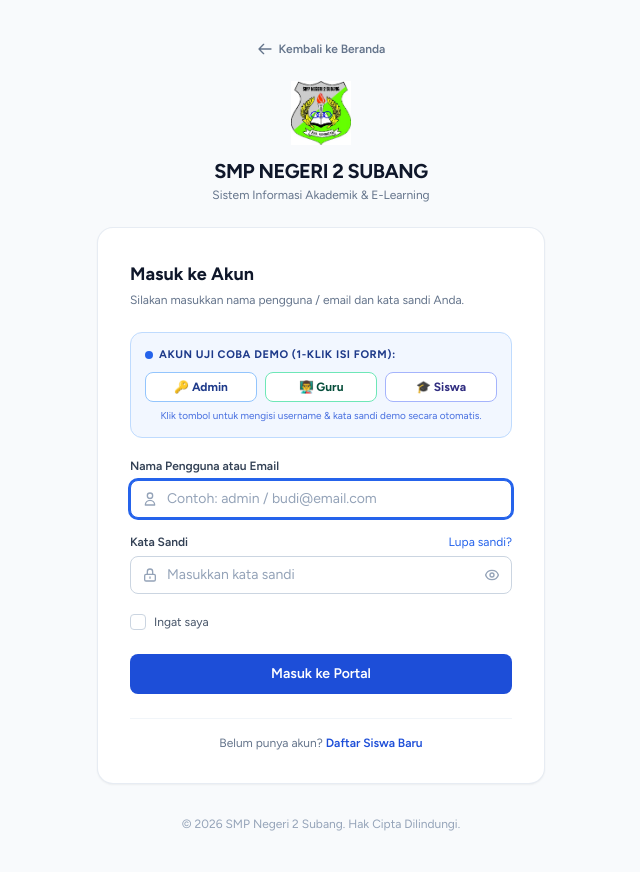
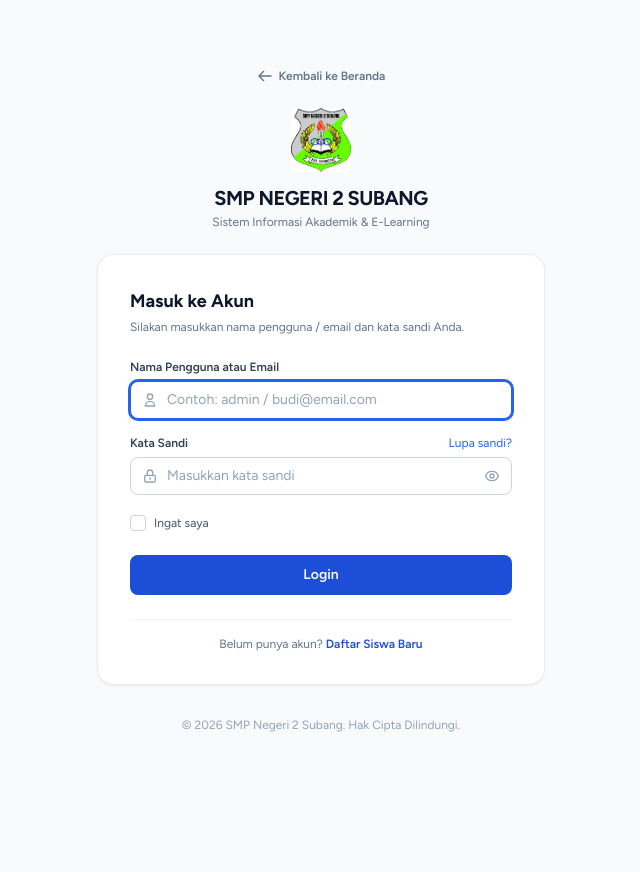
Before and after one commit to twelight03/Siakad-dan-E-Learning-SMPN-2-Subang, a Laravel app: page /login in a window 1280 px wide. Shown: the whole page, without its empty margins (319-959 px from the left). After the commit the page ends 732 px from the top, so only its background shows below. Run offline with Laravel 12, Linux system fonts and the light colour scheme; style sheets or scripts are compiled from the project's sources.

Commit message:
fix(ui): adjust landing page button sizes, rename to Login, and remove demo autofill buttons

```diff
--- a/resources/views/auth/login.blade.php
+++ b/resources/views/auth/login.blade.php
@@ -53,34 +53,6 @@
                     </ul>
                 </div>
             @endif
-
-            <!-- Demo Quick Filler Buttons -->
-            <div class="mb-5 p-3.5 rounded-xl bg-blue-50/80 border border-blue-200">
-                <span class="text-[11px] font-bold text-blue-900 block mb-2 uppercase tracking-wider flex items-center">
-                    <span class="w-2 h-2 rounded-full bg-blue-600 me-1.5"></span>
-                    Akun Uji Coba Demo (1-Klik Isi Form):
-                </span>
-                <div class="grid grid-cols-3 gap-2">
-                    <button type="button"
-                            @click="document.getElementById('username').value = 'admin'; document.getElementById('password').value = 'password';"
-                            class="px-2.5 py-1.5 bg-white hover:bg-blue-100 text-blue-900 rounded-lg text-xs font-bold border border-blue-300 shadow-2xs transition text-center cursor-pointer">
-                        🔑 Admin
-                    </button>
-                    <button type="button"
-                            @click="document.getElementById('username').value = 'guru'; document.getElementById('password').value = 'password';"
-                            class="px-2.5 py-1.5 bg-white hover:bg-emerald-100 text-emerald-900 rounded-lg text-xs font-bold border border-emerald-300 shadow-2xs transition text-center cursor-pointer">
-                        👨‍🏫 Guru
-                    </button>
-                    <button type="button"
-                            @click="document.getElementById('username').value = 'siswa'; document.getElementById('password').value = 'password';"
-                            class="px-2.5 py-1.5 bg-white hover:bg-indigo-100 text-indigo-900 rounded-lg text-xs font-bold border border-indigo-300 shadow-2xs transition text-center cursor-pointer">
-                        🎓 Siswa
-                    </button>
-                </div>
-                <p class="text-[10px] text-blue-700/80 mt-1.5 text-center">
-                    Klik tombol untuk mengisi username & kata sandi demo secara otomatis.
-                </p>
-            </div>
 
             <form method="POST" action="{{ route('login') }}" class="space-y-4">
                 @csrf
@@ -162,8 +134,8 @@
                 <!-- Submit Button -->
                 <div class="pt-2">
                     <button type="submit"
-                            class="w-full flex items-center justify-center px-4 py-2.5 bg-blue-700 hover:bg-blue-800 text-white rounded-lg text-sm font-semibold transition active:scale-[0.99] shadow-xs">
-                        Masuk ke Portal
+                            class="w-full flex items-center justify-center px-4 py-2.5 bg-blue-700 hover:bg-blue-800 text-white rounded-lg text-sm font-semibold transition active:scale-[0.99] shadow-xs cursor-pointer">
+                        Login
                     </button>
                 </div>
             </form>
```
Also changed, not shown: resources/views/welcome.blade.php (+13 -13 lines).
